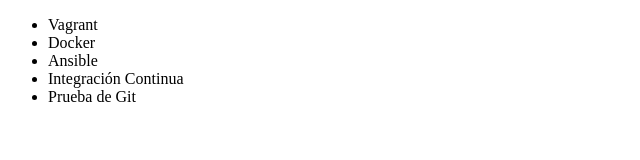
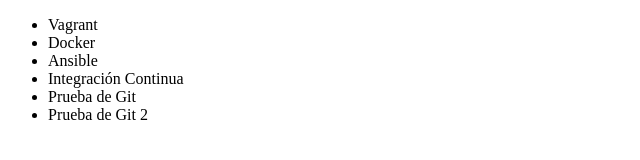
Before and after one commit to GonzaloGuajardo/alura-git, a plain HTML site: page index.html in a window 1280 px wide. Shown: the full height of the page, 0-640 px from the left. Drawn offline with Linux system fonts and the light colour scheme.

Commit message:
Se agrega elemento a la lista

```diff
--- a/index.html
+++ b/index.html
@@ -11,6 +11,7 @@
             <li>Ansible</li>
             <li>Integración Continua</li>
             <li>Prueba de Git</li>
+            <li>Prueba de Git 2</li>
         </ul>
     </body>
 </html>
```
